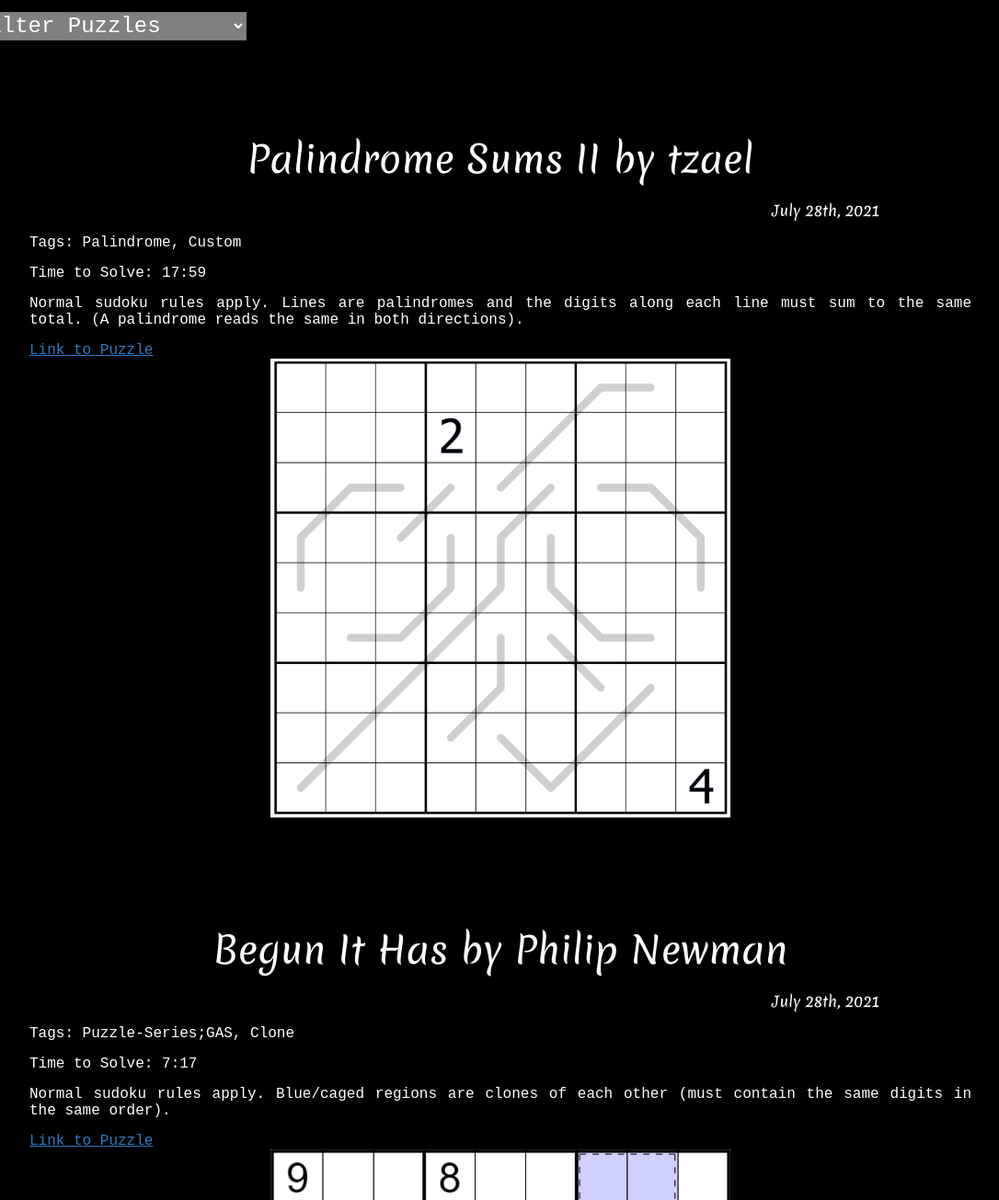
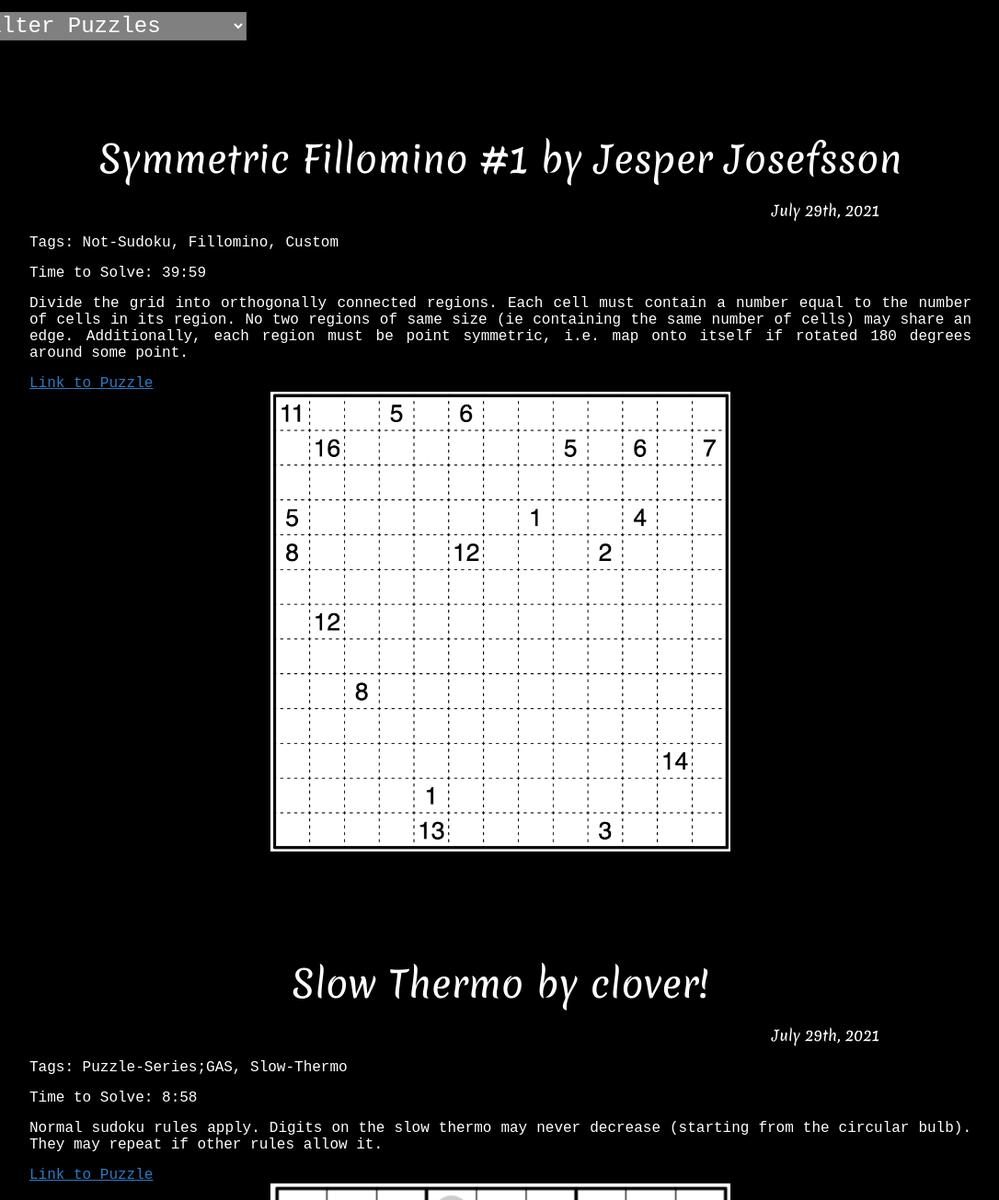
Before and after one commit to AAZZAZRON/Solved-Sudoku-Catalogue, a plain HTML site: page index.html in a window 1280 px wide. Shown: the part 1612-2917 px from the top of the page at 92% size, without its empty margins (96-1182 px from the left). Drawn offline with nearby package versions, Linux system fonts and the light colour scheme; a web font is replaced by a local one.

Commit message:
new puzzles

```diff
--- a/index.html
+++ b/index.html
@@ -21,6 +21,8 @@
     </div>
     <div id="posts">
 
+        <div id="puzzle-83" class="Not-Sudoku Fillomino Custom"><div class="puzzle-title">Symmetric Fillomino #1 by Jesper Josefsson</div><div class="puzzle-date">July 29th, 2021</div><div class="puzzle-tags">Tags: Not-Sudoku, Fillomino, Custom</div><div class="puzzle-time">Time to Solve: 39:59</div><div class="puzzle-desc">Divide the grid into orthogonally connected regions. Each cell must contain a number equal to the number of cells in its region. No two regions of same size (ie containing the same number of cells) may share an edge. Additionally, each region must be point symmetric, i.e. map onto itself if rotated 180 degrees around some point.</div><a href="https://git.io/JGODG" class="link" target=”_blank”>Link to Puzzle</a><img src="images/puzzle-83.png" class="puzzle-img center"></div>
+        <div id="puzzle-82" class="Puzzle-Series;GAS Slow-Thermo"><div class="puzzle-title">Slow Thermo by clover!</div><div class="puzzle-date">July 29th, 2021</div><div class="puzzle-tags">Tags: Puzzle-Series;GAS, Slow-Thermo</div><div class="puzzle-time">Time to Solve: 8:58</div><div class="puzzle-desc">Normal sudoku rules apply. Digits on the slow thermo may never decrease (starting from the circular bulb). They may repeat if other rules allow it.</div><a href="https://tinyurl.com/2rjfkdva" class="link" target=”_blank”>Link to Puzzle</a><img src="images/puzzle-82.png" class="puzzle-img center"></div>
         <div id="puzzle-81" class="Palindrome Custom"><div class="puzzle-title">Palindrome Sums II by tzael</div><div class="puzzle-date">July 28th, 2021</div><div class="puzzle-tags">Tags: Palindrome, Custom</div><div class="puzzle-time">Time to Solve: 17:59</div><div class="puzzle-desc">Normal sudoku rules apply. Lines are palindromes and the digits along each line must sum to the same total. (A palindrome reads the same in both directions).</div><a href="https://app.crackingthecryptic.com/sudoku/QfnM22HGtP" class="link" target=”_blank”>Link to Puzzle</a><img src="images/puzzle-81.png" class="puzzle-img center"></div>
         <div id="puzzle-80" class="Puzzle-Series;GAS Clone"><div class="puzzle-title">Begun It Has by Philip Newman</div><div class="puzzle-date">July 28th, 2021</div><div class="puzzle-tags">Tags: Puzzle-Series;GAS, Clone</div><div class="puzzle-time">Time to Solve: 7:17</div><div class="puzzle-desc">Normal sudoku rules apply. Blue/caged regions are clones of each other (must contain the same digits in the same order).</div><a href="https://tinyurl.com/nk6ctb7w" class="link" target=”_blank”>Link to Puzzle</a><img src="images/puzzle-80.png" class="puzzle-img center"></div>
         <div id="puzzle-79" class="Quadruples Thermo"><div class="puzzle-title">Oyster by Tyrgannus</div><div class="puzzle-date">July 28th, 2021</div><div class="puzzle-tags">Tags: Quadruples, Thermo</div><div class="puzzle-time">Time to Solve: 33:52</div><div class="puzzle-desc">Normal sudoku rules apply. Along thermometers, digits increase from the bulb. A number in a circle must appear in one of the cells touching that circle.</div><a href="https://app.crackingthecryptic.com/sudoku/G7Nh7pnNmR" class="link" target=”_blank”>Link to Puzzle</a><img src="images/puzzle-79.png" class="puzzle-img center"></div>
```
Also changed, not shown: images/puzzle-82.png (added), images/puzzle-83.png (added).
